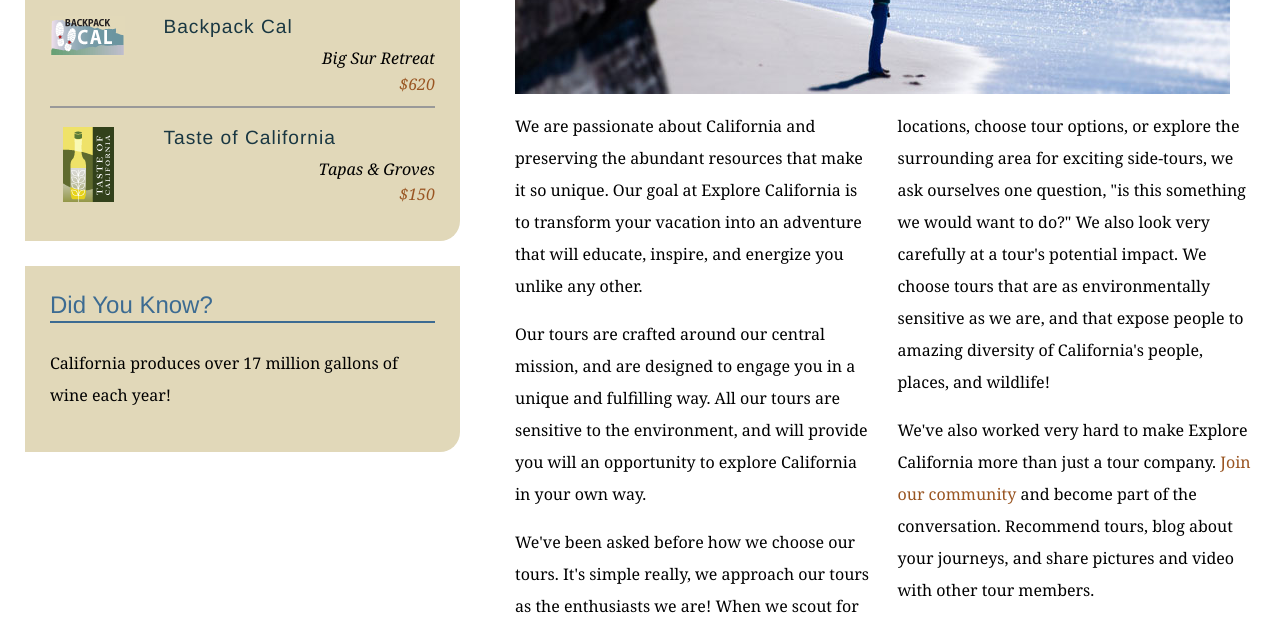
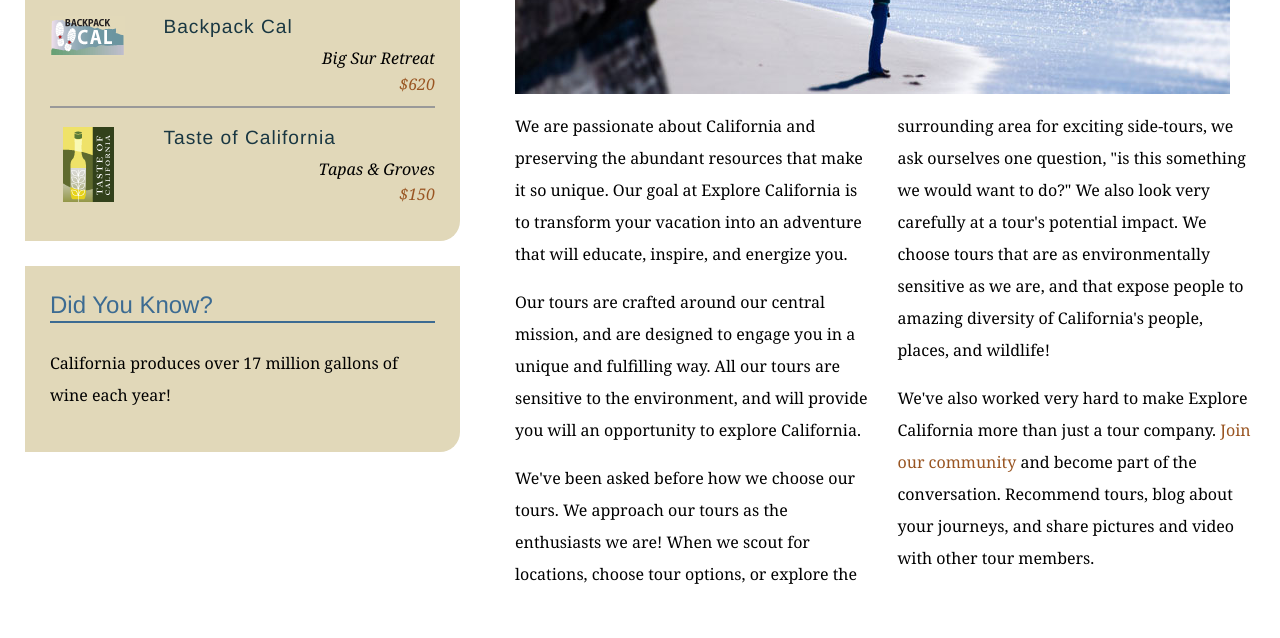
Before and after one commit to gmisra15/practice, a plain HTML site: page mission.html in a window 1280 px wide. Shown: the part 590-1228 px from the top of the page. Drawn offline with Linux system fonts and the light colour scheme.

Commit message:
Text edits on misson page

```diff
--- a/mission.html
+++ b/mission.html
@@ -62,9 +62,9 @@
           <h1>Who we are</h1>
           <img src="assets/images/mission_look.jpg" alt="Looking out at the Pacific" class="articleImage" />
           <div class="multiCol">
-            <p>We are passionate about California and preserving the abundant resources that make it so unique. Our goal at Explore California is to transform your vacation into an adventure that will educate, inspire, and energize you unlike any other.</p>
-            <p>Our tours are crafted around our central mission, and are designed to engage you in a unique and fulfilling way. All our tours are sensitive to the environment, and will provide you will an opportunity to explore California in your own way.</p>
-            <p>We've been asked before how we choose our tours. It's simple really, we approach our tours as the enthusiasts we are! When we scout for locations, choose tour options, or explore the surrounding area for exciting side-tours, we ask ourselves one question, &quot;is this something we would want to do?&quot; We also look very carefully at a tour's potential impact. We choose tours that are as environmentally sensitive as we are, and that expose people to amazing diversity of California's people, places, and wildlife!</p>
+            <p>We are passionate about California and preserving the abundant resources that make it so unique. Our goal at Explore California is to transform your vacation into an adventure that will educate, inspire, and energize you.</p>
+            <p>Our tours are crafted around our central mission, and are designed to engage you in a unique and fulfilling way. All our tours are sensitive to the environment, and will provide you will an opportunity to explore California.</p>
+            <p>We've been asked before how we choose our tours. We approach our tours as the enthusiasts we are! When we scout for locations, choose tour options, or explore the surrounding area for exciting side-tours, we ask ourselves one question, &quot;is this something we would want to do?&quot; We also look very carefully at a tour's potential impact. We choose tours that are as environmentally sensitive as we are, and that expose people to amazing diversity of California's people, places, and wildlife!</p>
             <p>We've also worked very hard to make Explore California more than just a tour company. <a href="explorers/join.html">Join our community</a> and become part of the conversation. Recommend tours, blog about your journeys, and share pictures and video with other tour members.</p>
           </div>
         </div>
```
